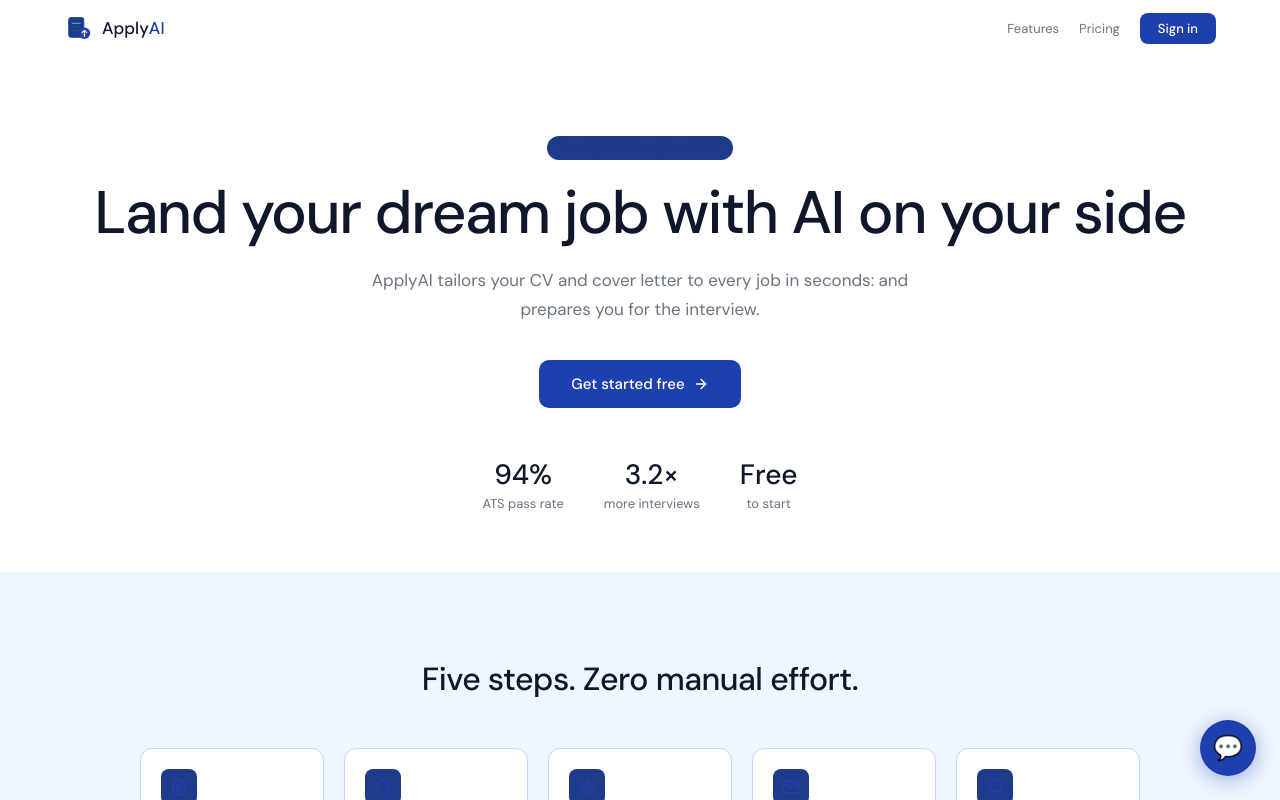
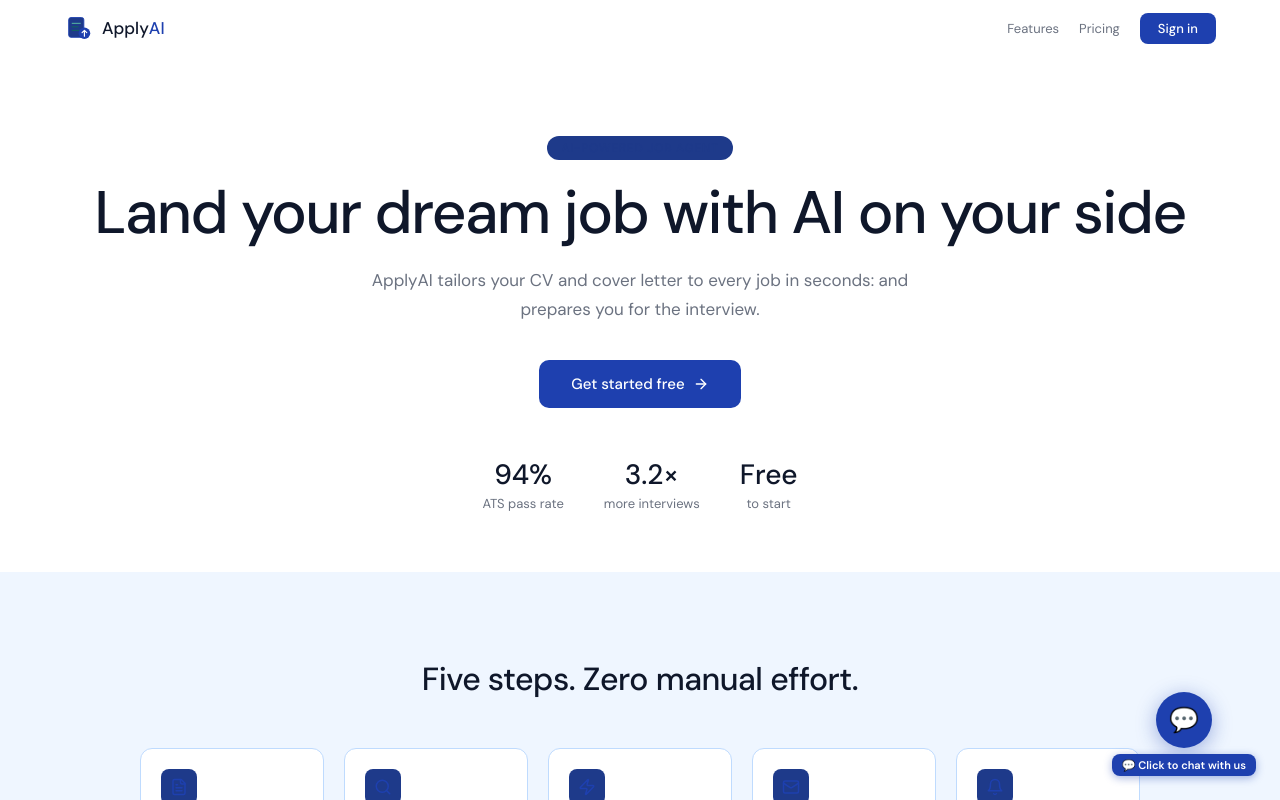
Before and after one commit to JulietChinenyeDuru/African-Entrepreneurship-main, a Next.js app: page / in a window 1280 px wide. Shown: the top 800 px of the page. Built offline with nearby package versions, Linux system fonts and the light colour scheme.

Commit message:
feat: add Click to chat with us label under chatbot icon

```diff
--- a/components/ChatBot.tsx
+++ b/components/ChatBot.tsx
@@ -41,9 +41,11 @@ export default function ChatBot() {
 
   return (
     <>
-      <button onClick={() => setOpen(!open)} style={{ position: 'fixed', bottom: 24, right: 24, zIndex: 9999, width: 56, height: 56, borderRadius: '50%', background: '#1E40AF', border: 'none', cursor: 'pointer', boxShadow: '0 4px 20px rgba(30,64,175,0.4)', display: 'flex', alignItems: 'center', justifyContent: 'center', fontSize: 24 }}>
+      <div style={{ position: 'fixed', bottom: 24, right: 24, zIndex: 9999, display: 'flex', flexDirection: 'column', alignItems: 'center', gap: 6 }}><button onClick={() => setOpen(!open)} style={{ width: 56, height: 56, borderRadius: '50%', background: '#1E40AF', border: 'none', cursor: 'pointer', boxShadow: '0 4px 20px rgba(30,64,175,0.4)', display: 'flex', alignItems: 'center', justifyContent: 'center', fontSize: 24 }}>
         {open ? '✕' : '💬'}
       </button>
+      {!open && <span style={{ background: '#1E40AF', color: '#fff', fontSize: 11, fontWeight: 700, padding: '4px 10px', borderRadius: 8, whiteSpace: 'nowrap', boxShadow: '0 2px 8px rgba(30,64,175,0.4)' }}>💬 Click to chat with us</span>}
+      </div>
       {open && (
         <div style={{ position: 'fixed', bottom: 90, right: 24, zIndex: 9998, width: 340, height: 480, borderRadius: 16, background: '#fff', boxShadow: '0 8px 40px rgba(0,0,0,0.18)', display: 'flex', flexDirection: 'column', overflow: 'hidden', border: '1px solid #BFDBFE', fontFamily: '"DM Sans", sans-serif' }}>
           <div style={{ background: '#1E40AF', padding: '14px 18px', display: 'flex', alignItems: 'center', gap: 10 }}>
```
